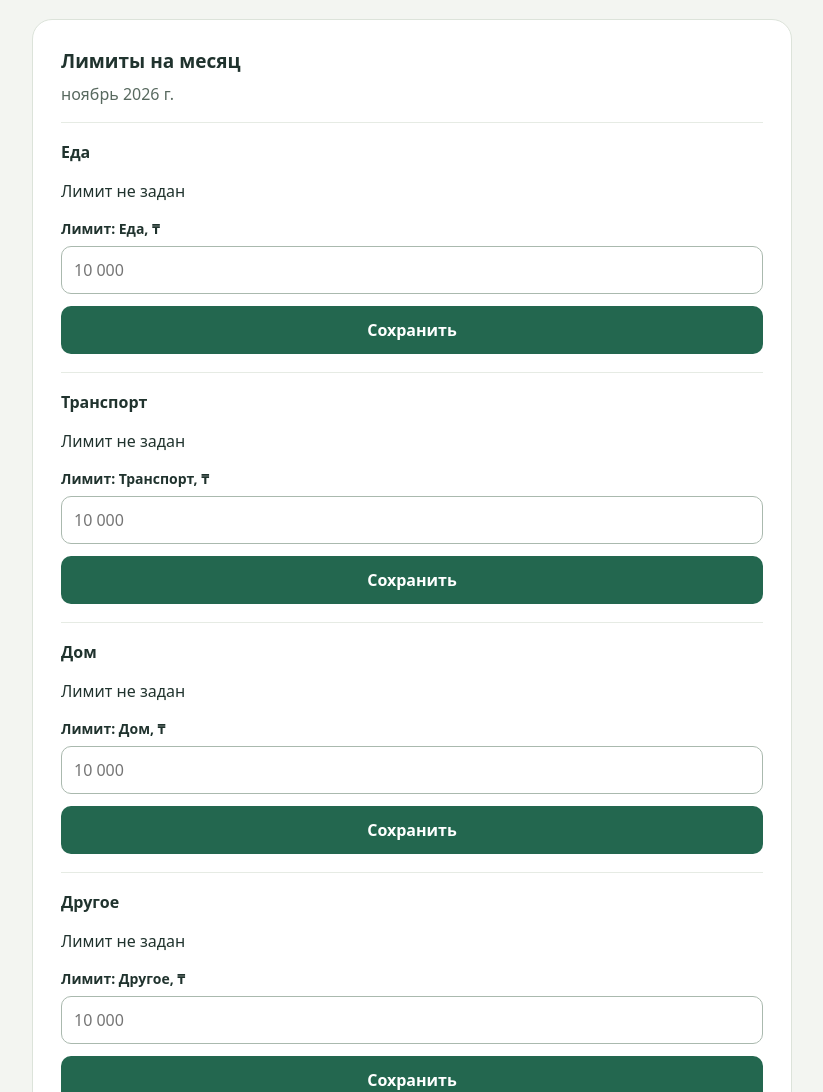
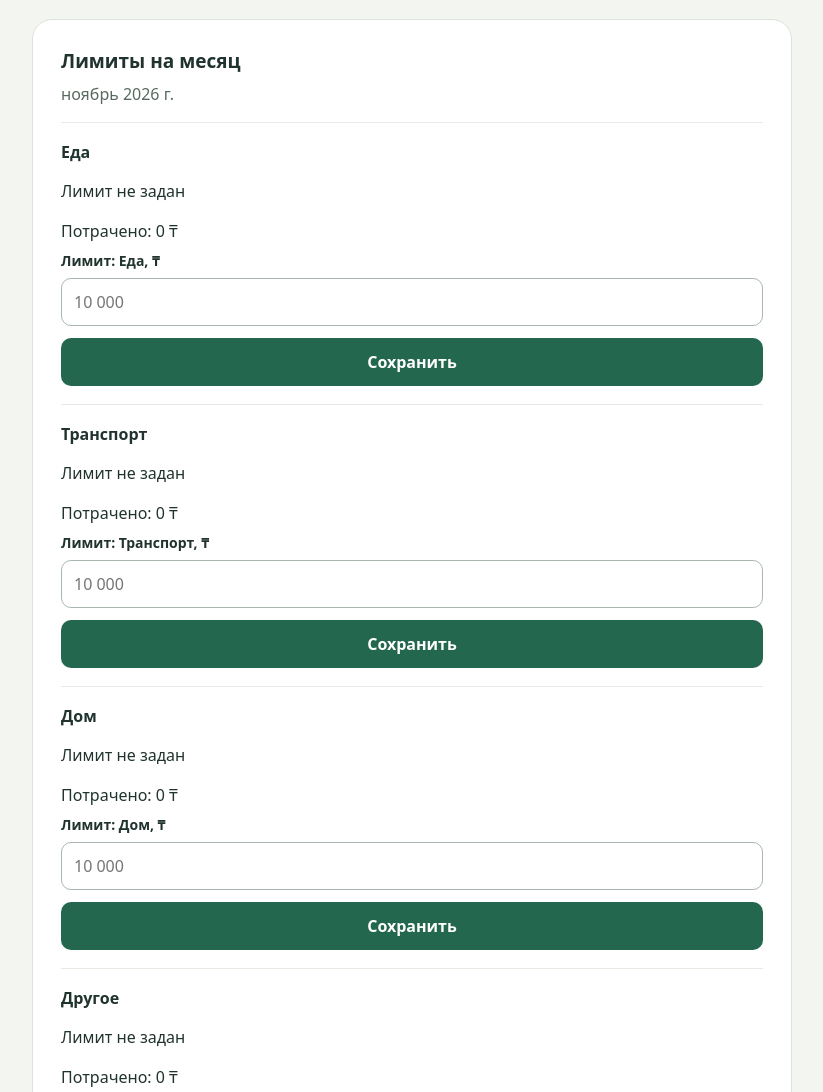
Before and after one commit to alekenovkanat-code/rashody, a plain HTML site: page index.html in a window 1280 px wide. Shown: the part 983-2075 px from the top of the page, without its empty margins (228-1051 px from the left). Drawn offline with Linux system fonts and the light colour scheme.

Commit message:
Добавлены остатки и перерасход категорий

```diff
--- a/script.js
+++ b/script.js
@@ -6,6 +6,7 @@ const BUDGET_KEY = "rashody.budgets.v1";
 let budgets = {};
 let budgetReadable = true;
 let budgetMonth = "";
+const limitIndicators = new Map();
 const budgetStatus = document.querySelector("#budget-status");
 const form = document.querySelector("#expense-form");
 const amountInput = document.querySelector("#amount");
@@ -56,6 +57,17 @@ function render() {
     }
   }
   const total = [...totals.values()].reduce((sum, value) => sum + value, 0n);
+  for (const [category, spent] of totals) {
+    const { spending, remaining } = limitIndicators.get(category);
+    spending.textContent = `Потрачено: ${formatTotal(spent)}`;
+    const limit = budgets[month]?.[category];
+    remaining.hidden = limit === undefined;
+    const balance = limit === undefined ? 0n : BigInt(limit) - spent;
+    remaining.className = balance < 0n ? "limit-remaining limit-overrun" : "limit-remaining";
+    remaining.textContent = limit === undefined ? "" : balance < 0n
+      ? `Перерасход ${formatTotal(-balance)}`
+      : `Осталось ${formatTotal(balance)}`;
+  }
   document.querySelector("#total").textContent = formatTotal(total);
   const categoryTotals = document.querySelector("#category-totals");
   categoryTotals.replaceChildren();
@@ -133,6 +145,7 @@ function renderLimits(month, now) {
   document.querySelector("#budget-month").textContent = new Intl.DateTimeFormat("ru-RU", { month: "long", year: "numeric" }).format(now);
   const container = document.querySelector("#budget-limits");
   container.replaceChildren();
+  limitIndicators.clear();
   categories.forEach((category, index) => {
     const name = category === "Жилье" ? "Дом" : category;
     const limitForm = document.createElement("form");
@@ -142,6 +155,13 @@ function renderLimits(month, now) {
     heading.textContent = name;
     const value = document.createElement("p");
     value.className = "limit-value";
+    const indicators = document.createElement("div");
+    indicators.setAttribute("aria-live", "polite");
+    const spending = document.createElement("p");
+    spending.className = "limit-spending";
+    const remaining = document.createElement("p");
+    indicators.append(spending, remaining);
+    limitIndicators.set(category, { spending, remaining });
     const label = document.createElement("label");
     const input = document.createElement("input");
     input.id = `limit-${index}`;
@@ -191,6 +211,7 @@ function renderLimits(month, now) {
       budgets = next;
       showError(input, "");
       refresh();
+      render();
       budgetStatus.textContent = minor === null ? `Лимит «${name}» убран.` : `Лимит «${name}» сохранен.`;
     }
     limitForm.addEventListener("submit", event => {
@@ -203,7 +224,7 @@ function renderLimits(month, now) {
     remove.addEventListener("click", () => persist(null));
     input.disabled = save.disabled = remove.disabled = !budgetReadable;
     actions.append(save, remove);
-    limitForm.append(heading, value, label, input, error, actions);
+    limitForm.append(heading, value, indicators, label, input, error, actions);
     container.append(limitForm);
     refresh();
   });
--- a/styles.css
+++ b/styles.css
@@ -44,6 +44,8 @@ footer { text-align: center; font-size: 12px; margin: 24px 0; }
 .limit-form { border-top: 1px solid #e6ebe4; padding: 18px 0; }
 .limit-form h3 { margin: 0 0 10px; font-size: 16px; }
 .limit-value { overflow-wrap: anywhere; }
+.limit-spending, .limit-remaining { margin: 8px 0; overflow-wrap: anywhere; }
+.limit-overrun { color: #a52c20; font-weight: 700; }
 .limit-actions { display: flex; flex-wrap: wrap; gap: 10px; }
 .limit-actions button { flex: 1 1 140px; margin-top: 12px; }
 .limit-remove { background: #e0ece3; color: #20332e; }
```
Also changed, not shown: 1 other file.
